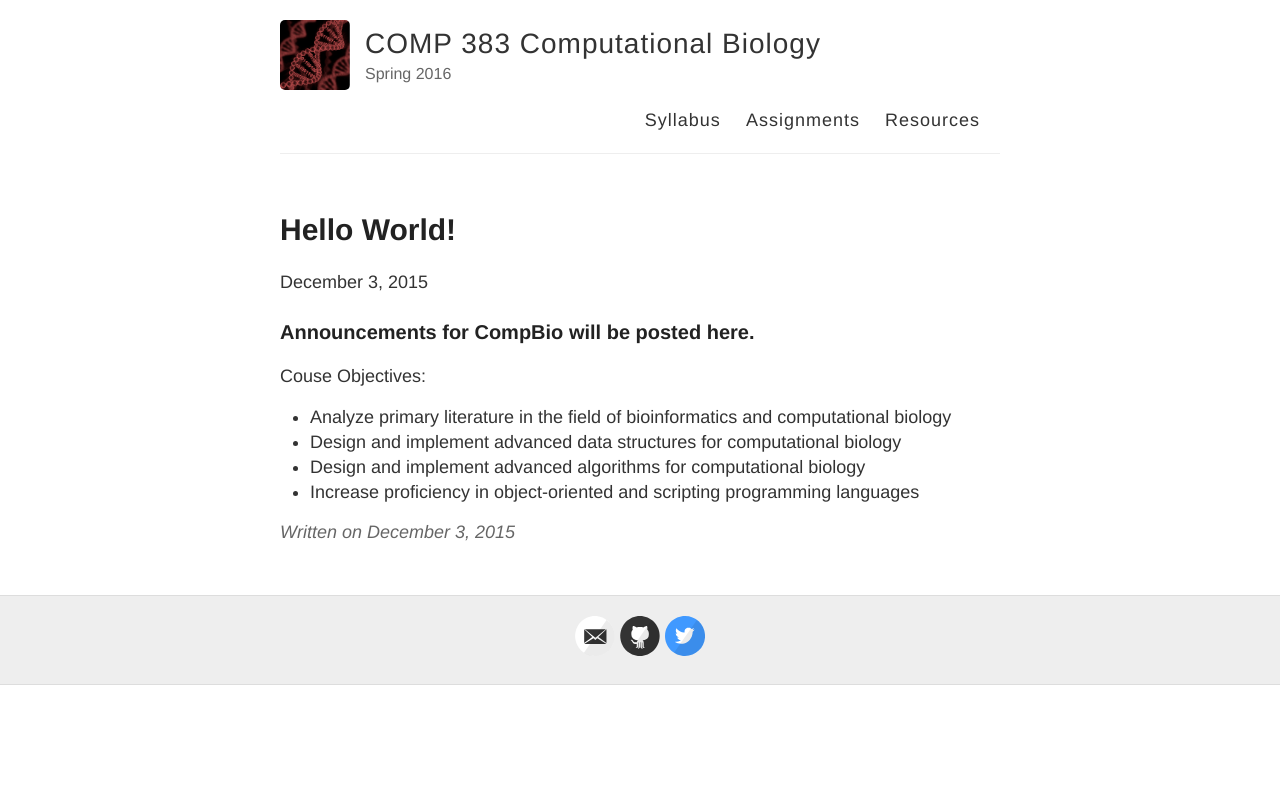
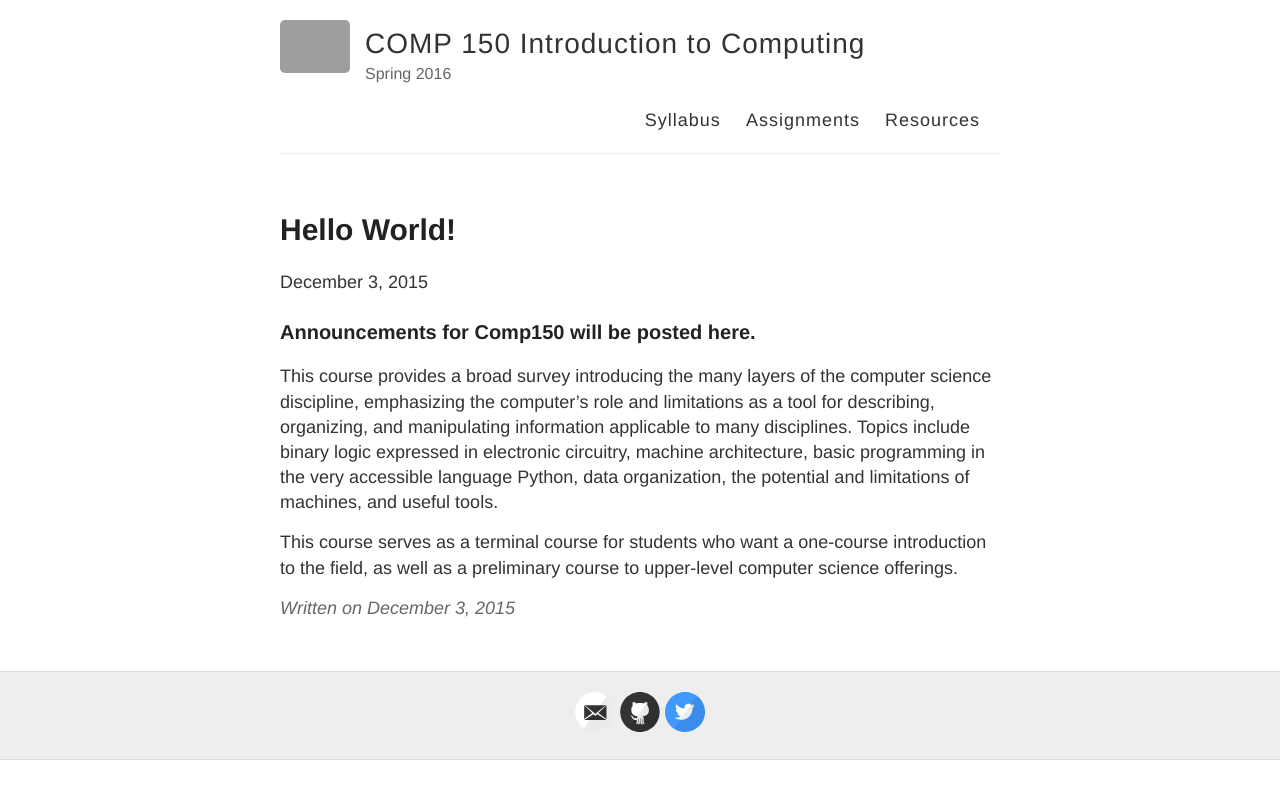
Before and after one commit to hwheeler01/CompBio, a Jekyll site: the page built from _posts/2015-12-03-.md, in a window 1280 px wide. Shown: the top 799 px of the page. Built offline with Jekyll 4.4.1, drawn with Linux system fonts in a browser that asks for light colours; Markdown is read by kramdown in place of the engine named in the settings; grey boxes are pictures that could not be loaded.

Commit message:
start comp150 site

```diff
--- a/_config.yml
+++ b/_config.yml
@@ -3,13 +3,13 @@
 #
 
 # Name of your site (displayed in the header)
-name: COMP 383 Computational Biology
+name: COMP 150 Introduction to Computing
 
 # Short bio or description (displayed in the header)
 description: Spring 2016
 
 # URL of your avatar or profile pic (you could use your GitHub profile pic)
-avatar: https://raw.githubusercontent.com/hwheeler01/CompBio/gh-pages/images/DNA1r.png
+avatar: https://raw.githubusercontent.com/hwheeler01/comp150/gh-pages/images/pycode.png
 
 #
 # Flags below are optional
@@ -45,7 +45,7 @@ url: http://hwheeler01.github.io
 # (http://yourusername.github.io/repository-name)
 # and NOT your User repository (http://yourusername.github.io)
 # then add in the baseurl here, like this: "/repository-name"
-baseurl: "/CompBio"
+baseurl: "/comp150"
 
 #
 # !! You don't need to change any of the configuration flags below !!
@@ -74,10 +74,6 @@ exclude:
     - README.md
 
 #enable GitHub flavored markdown (needed for tables)
-#markdown: kramdown
-#kramdown:
-#  input: GFM # Enable GitHub Flavored Markdown (fenced code blocks)
-
 markdown: redcarpet
 redcarpet:
   extensions: ["smart", "tables", "no_intra_emphasis", "fenced_code_blocks", "autolink", "strikethrough", "superscript", "with_toc_data"]
--- a/_posts/2015-12-03-.md
+++ b/_posts/2015-12-03-.md
@@ -4,11 +4,8 @@ title: Hello World!
 ---
 {{ page.date | date: '%B %-d, %Y' }}
 
-###Announcements for CompBio will be posted here.
+###Announcements for Comp150 will be posted here.
 
-Couse Objectives:
+This course provides a broad survey introducing the many layers of the computer science discipline, emphasizing the computer’s role and limitations as a tool for describing, organizing, and manipulating information applicable to many disciplines. Topics include binary logic expressed in electronic circuitry, machine architecture, basic programming in the very accessible language Python, data organization, the potential and limitations of machines, and useful tools.
 
-* Analyze primary literature in the field of bioinformatics and computational biology
-- Design and implement advanced data structures for computational biology
-* Design and implement advanced algorithms for computational biology
-* Increase proficiency in object-oriented and scripting programming languages
+This course serves as a terminal course for students who want a one-course introduction to the field, as well as a preliminary course to upper-level computer science offerings.
```
Also changed, not shown: images/pycode.png (added).
